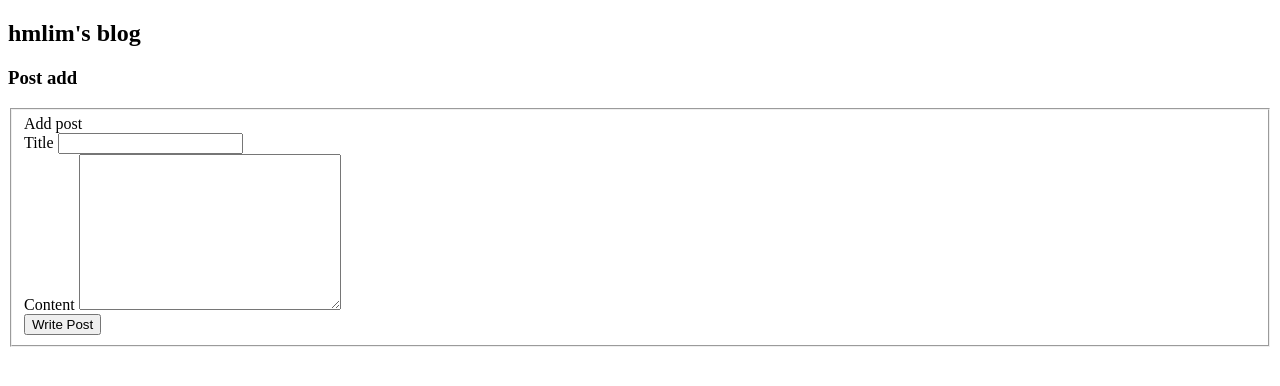
After one commit to pinstinct/django-girls-tutorial-class, a Django app: page /post/add/ in a window 1280 px wide. The commit adds this page. Shown: the top 386 px of the page. Run offline with Django 3.2, Linux system fonts and the light colour scheme.

Commit message:
post 추가 기능

```diff
--- a/django_app/blog/urls.py
+++ b/django_app/blog/urls.py
@@ -3,5 +3,6 @@ from . import views
 
 urlpatterns = [
     url(r'^post$', views.post_list, name='post_list'),
-    url(r'^post/detail/(?P<post_id>[0-9]+)$', views.post_detail, name='post_detail'),
+    url(r'^post/detail/(?P<post_id>[0-9]+)/$', views.post_detail, name='post_detail'),
+    url(r'^post/add/$', views.post_add, name='post_add')
 ]
--- a/django_app/blog/views.py
+++ b/django_app/blog/views.py
@@ -1,5 +1,6 @@
+from django.contrib.auth.models import User
 from django.http import HttpResponse
-from django.shortcuts import render
+from django.shortcuts import render, redirect
 from django.utils import timezone
 from .models import Post
 from django.shortcuts import get_object_or_404
@@ -7,9 +8,10 @@ from django.shortcuts import get_object_or_404
 
 def post_list(request):
     context = {
-        'post_list': Post.objects.filter(
-            published_date__lte=timezone.now()
-        ),
+        # 'post_list': Post.objects.filter(
+        #     published_date__lte=timezone.now()
+        # ),
+        'post_list': Post.objects.all()
     }
     return render(request, 'blog/post-list.html', context)
 
@@ -29,3 +31,36 @@ def post_detail(request, post_id):
     }
     # blog/post-detail.html 템플릿을 render한 결과를 리턴
     return render(request, 'blog/post-detail.html', context)
+
+
+def post_add(request):
+    if request.method == 'POST':
+        # 요청의 method가 POST일 경우
+        # 요청받은 데이터를 출력
+        data = request.POST
+        # html의 name이 키값
+        title = data['input_title']
+        content = data['input_content']
+        author = User.objects.get(id=1)
+        # print(request.POST)
+        # ret = ','.join([title, content])
+
+        # 받은 데이터를 사용해세 Post 객체를 생성
+        p = Post(title=title, content=content, author=author)
+        p.save()
+
+        # redirect메서드는 인자로 주어진
+        # URL 또는
+        # urlpattern의 name을 이용해 만들어낸 URL을 사용해서
+        # 브라우저가 해당 URL로 이동하도록 해줌
+        # 브라우저가 해당 URL로 이동하도록 해줌
+        # return redirect('post_list')
+
+        # 글 상세화면으로 이동 키워드(post_id)의 인자로 p.id를 전달
+        return redirect('post_detail', post_id=p.id)
+
+
+    else:
+        # 요청의 method가 POST가 아닐 경우
+        # 글 쓰기 양식이 있는 템플릿을 렌더해서 리턴
+        return render(request, 'blog/post-add.html')
--- /dev/null
+++ b/django_app/templates/blog/post-add.html
@@ -0,0 +1,19 @@
+{% extends 'blog/base.html' %}
+
+{%block subtitle %}Post add{% endblock %}
+{% block content %}
+<form action="" method="POST">{% csrf_token %}
+    <fieldset>
+        <legned>Add post</legned>
+        <div>
+            <label for="">Title</label>
+            <input name="input_title" type="text">
+        </div>
+        <div>
+            <label for="">Content</label>
+            <textarea name="input_content" id="" cols="30" rows="10"></textarea>
+        </div>
+        <button>Write Post</button>
+    </fieldset>
+</form>
+{% endblock %}
--- a/django_app/templates/blog/post-detail.html
+++ b/django_app/templates/blog/post-detail.html
@@ -1,5 +1,5 @@
 {% extends 'blog/base.html' %}
-
+{%block subtitle %}{% endblock %}
 {% block content %}
     <a href="{% url 'post_list' %}">Back to Post list</a>
     <h1>{{ post.title }}</h1>
--- a/django_app/templates/blog/post-list.html
+++ b/django_app/templates/blog/post-list.html
@@ -3,6 +3,7 @@
 {%block subtitle %}Post list{% endblock %}
 
 {% block content %}
+<button><a href="{% url 'post_add' %}">Write Post</a></button>
     {% if post_list %}
         {% for post in post_list %}
         <div>
```
